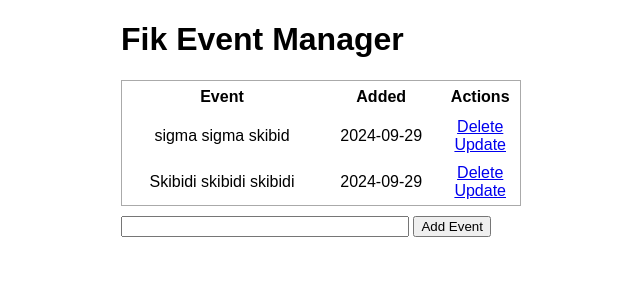
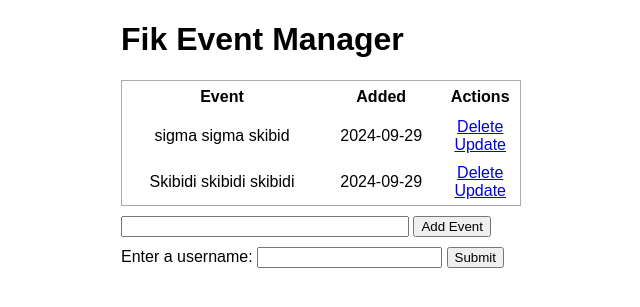
Before and after one commit to myjezeby/FIK, a Flask app: page / in a window 1280 px wide. Shown: the top 307 px of the page, without its empty margins (319-959 px from the left). Run offline with Flask 3, Linux system fonts and the light colour scheme.

Commit message:
Update users index.html

```diff
--- a/event_adder_demo/templates/index.html
+++ b/event_adder_demo/templates/index.html
@@ -33,5 +33,18 @@
         <input type="text" name="content" id="content">
         <input type="submit" value="Add Event">
     </form>
+    <form action="/submit" method="POST">
+        <label for="user_input">Enter a username:</label>
+        <input type="text" id="user_input" name="user_input">
+        <input type="submit" value="Submit">
+    </form>
+    <table>
+        {% for user in users %}
+        <tr>
+            <td>{{ user.name }}</td>
+        </tr>
+        {% endfor %}
+    </table>
+
 </div>
 {% endblock %}
```
